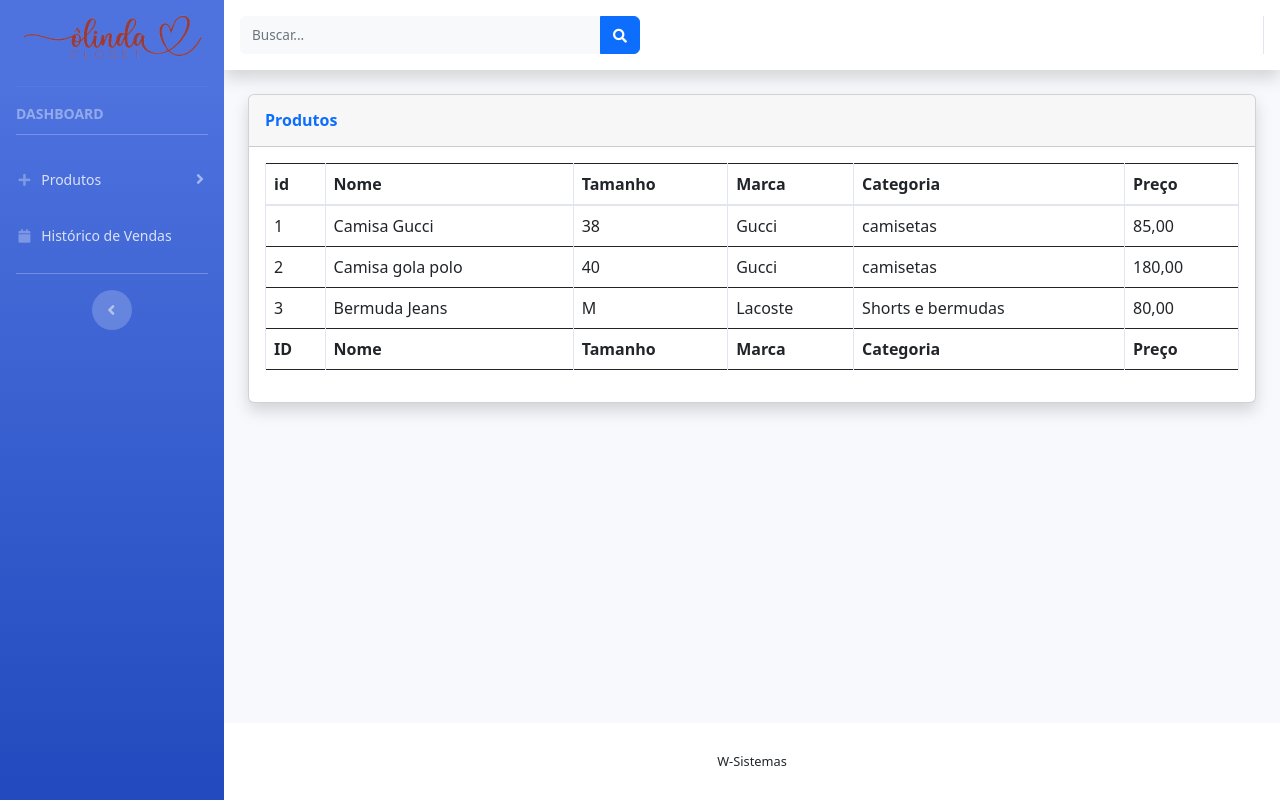
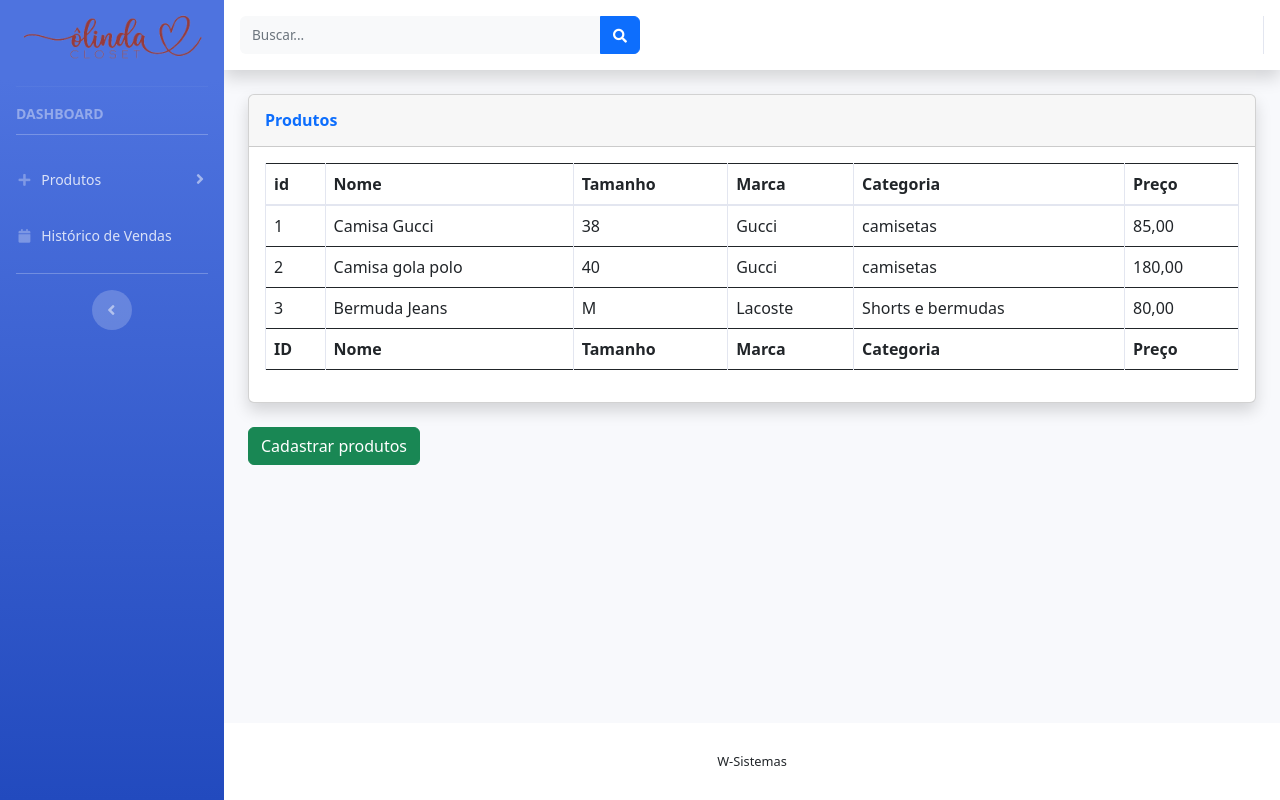
Before and after one commit to willcutrim/olinda-gerenciamento, a Django app: page /produtos in a window 1280 px wide. Run offline with Django 4.2, Linux system fonts and the light colour scheme; data comes from the database, SQL or seed files in the repository; some libraries are stand-ins or nearby versions.

Commit message:
ADD: Botão para levar até cadastro de produtos

```diff
--- a/produtos/templates/html/produtos.html
+++ b/produtos/templates/html/produtos.html
@@ -47,6 +47,9 @@
             </div>
         </div>
     </div>
+    <a class="btn btn-success" href="{% url 'cadastro-produto' %}">
+        Cadastrar produtos
+    </a>
 </div>
 
 <script src="https://code.jquery.com/jquery-3.6.0.min.js"></script>
```
Also changed, not shown: 1 other file.
